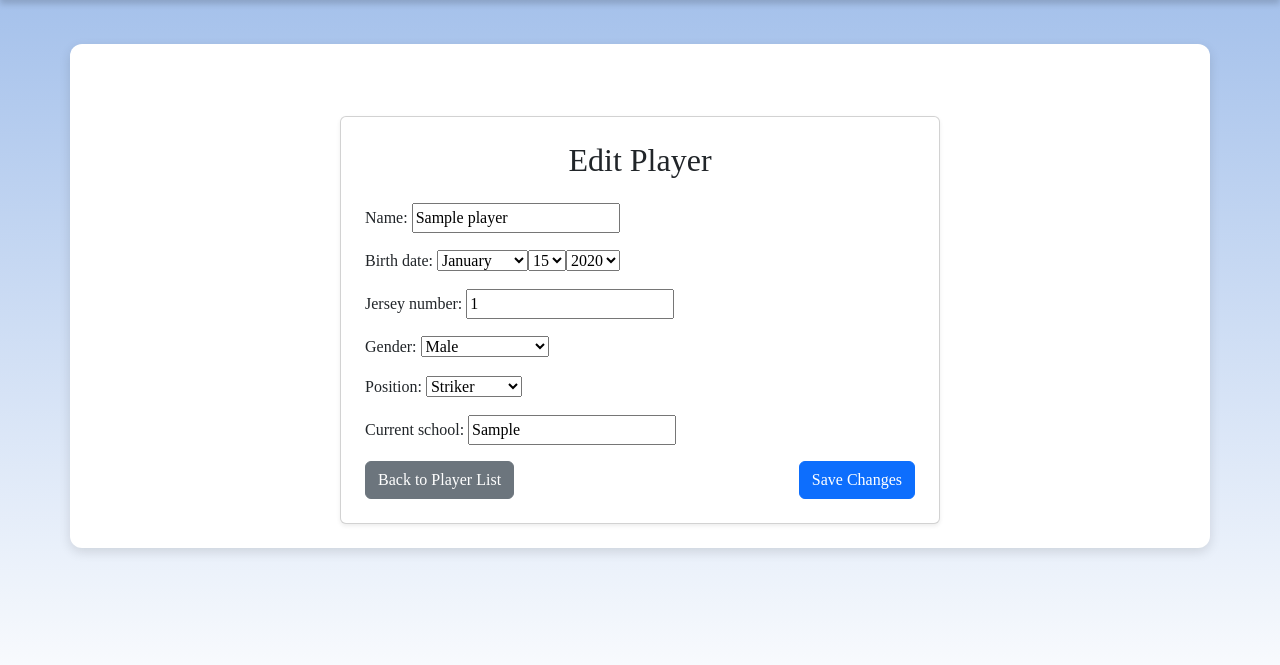
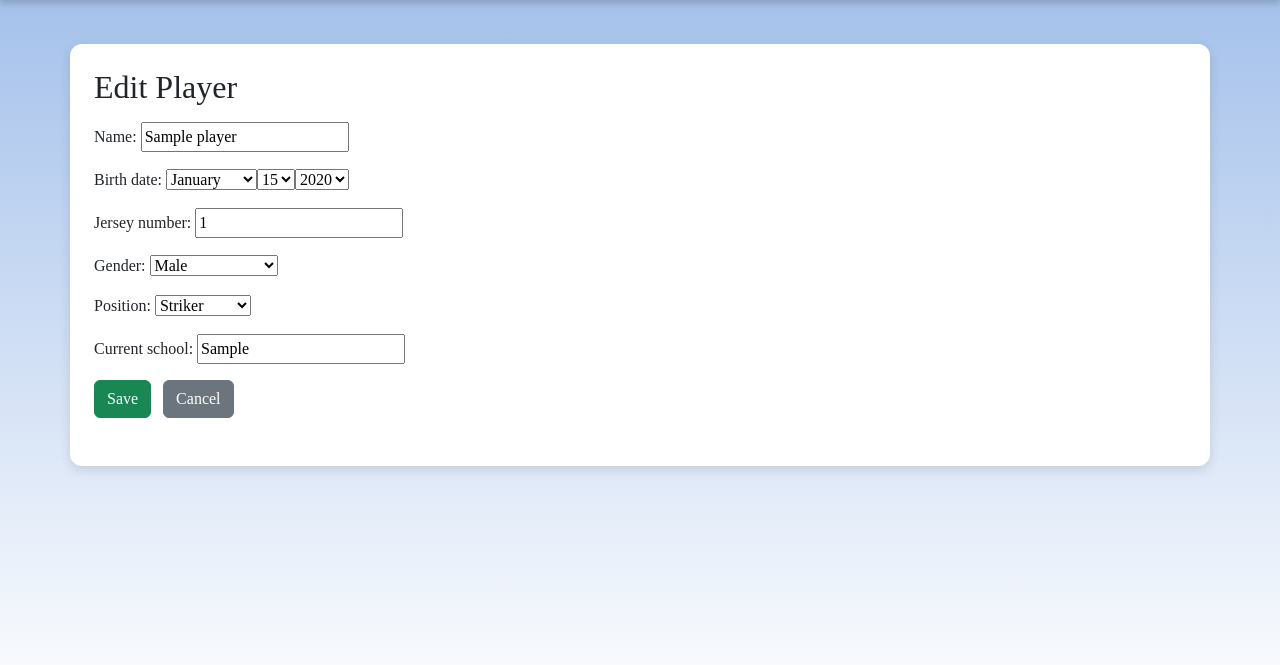
Before and after one commit to fenixdaphoenix/Football-Database-Tracker-v2, a Django app: page /players/players/edit/1/ in a window 1280 px wide. Shown: the part 75-740 px from the top of the page. Run offline with Django 5.2, Linux system fonts and the light colour scheme; a user stored in the database is signed in; tables that the repository leaves empty hold one stand-in row (values such as "Sample post"); some web fonts are replaced.

Commit message:
Simplify edit_player.html to match edit_event.html style

```diff
--- a/main/templates/edit_player.html
+++ b/main/templates/edit_player.html
@@ -1,22 +1,12 @@
 {% extends "base.html" %}
+{% block title %}Edit Player{% endblock %}
+{% block content %}
+<h2 class="mb-3">Edit Player</h2>
 
-{% block title %}Edit Player{% endblock %}
-
-{% block content %}
-<div class="d-flex justify-content-center mt-5">
-    <div class="card shadow-sm p-4" style="max-width: 600px; width: 100%;">
-        <h2 class="mb-4 text-center">Edit Player</h2>
-
-        <form method="POST">
-            {% csrf_token %}
-            <div class="mb-3">
-                {{ form.as_p }}
-            </div>
-            <div class="d-flex justify-content-between mt-3">
-                <a href="{% url 'player_list' %}" class="btn btn-secondary">Back to Player List</a>
-                <button type="submit" class="btn btn-primary">Save Changes</button>
-            </div>
-        </form>
-    </div>
-</div>
+<form method="post" class="mb-4">
+  {% csrf_token %}
+  {{ form.as_p }}
+  <button type="submit" class="btn btn-success">Save</button>
+  <a href="{% url 'player_list' %}" class="btn btn-secondary ms-2">Cancel</a>
+</form>
 {% endblock %}
```
